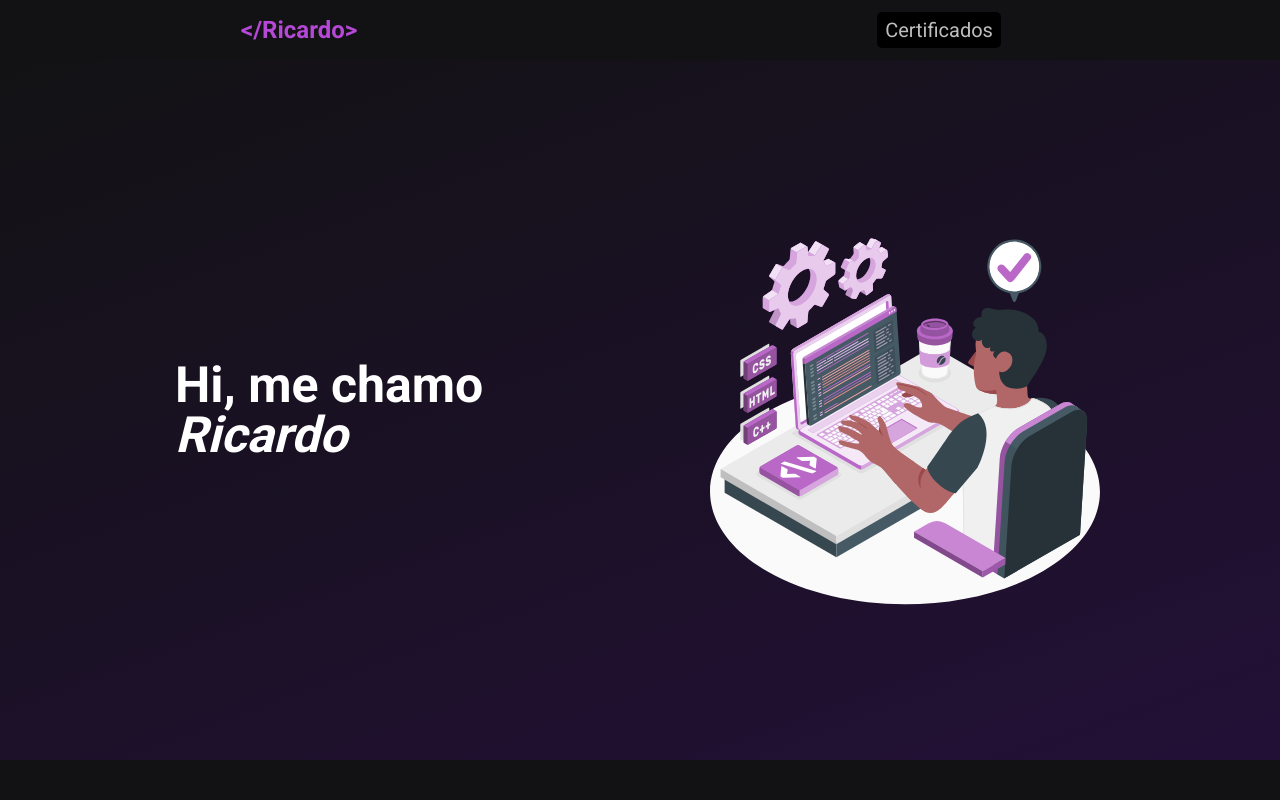
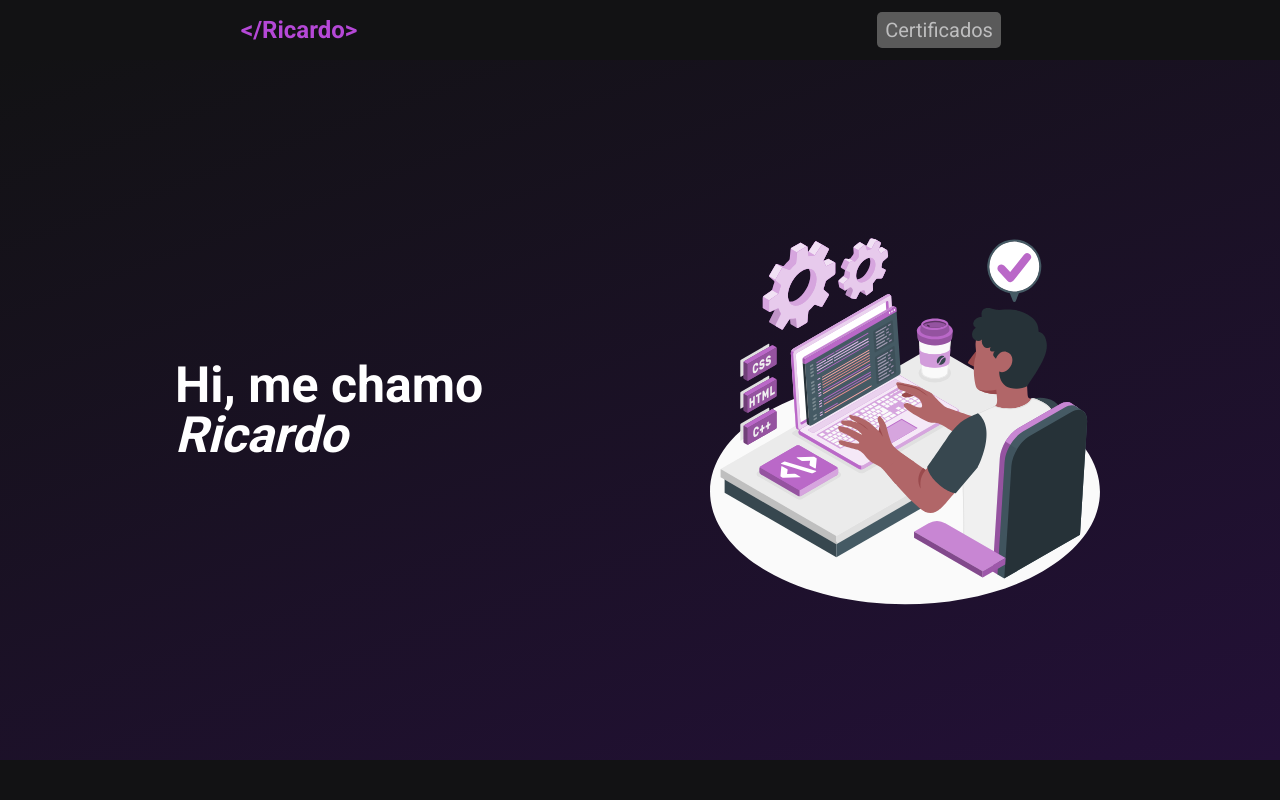
Before and after one commit to rcardoo/ricardo-Portfolio, a plain HTML site: page index.html in a window 1280 px wide. Shown: the top 800 px of the page. Drawn offline with nearby package versions, Linux system fonts and the light colour scheme.

Commit message:
Mudando cor do botão

```diff
--- a/style/style.css
+++ b/style/style.css
@@ -57,7 +57,7 @@ header nav a {
   color: #BEBEBF;
   text-decoration: none;
 
-  background-color: black;
+  background-color: rgb(90, 90, 90);
 
   font-size: 20px;
   padding: 8px;
```
